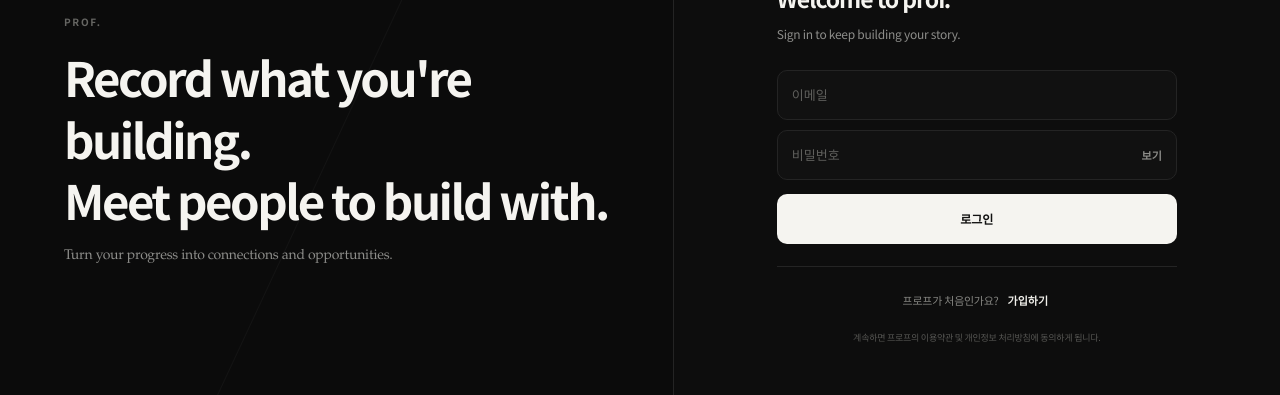
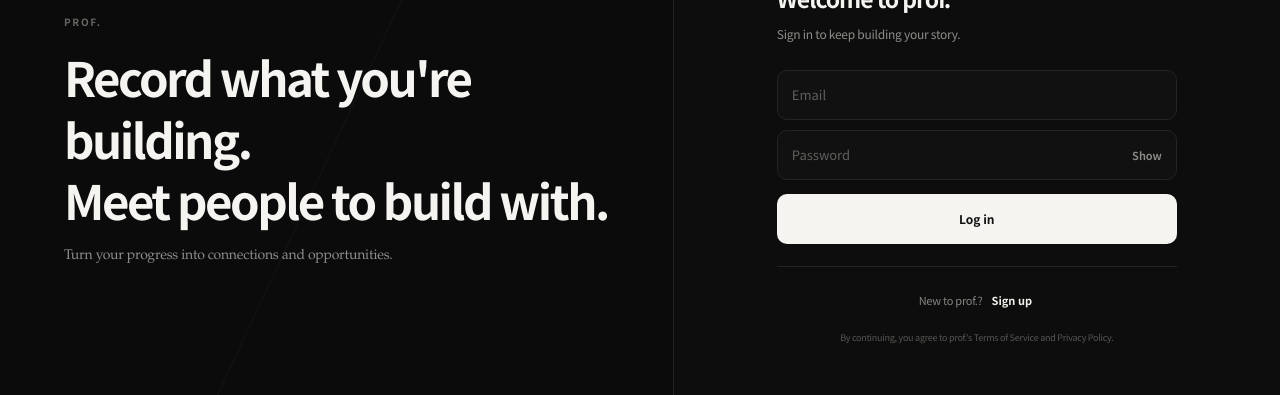
Before and after one commit to jangsang1214/gieoi_business_model, a Next.js app: page /login in a window 1280 px wide. Shown: the part 284-679 px from the top of the page. Built offline with nearby package versions, Linux system fonts and the light colour scheme; no server answers.

Commit message:
Translate authentication form, validation hints and sign-up confirmation

```diff
--- a/src/components/login-form.tsx
+++ b/src/components/login-form.tsx
@@ -3,17 +3,20 @@
 import { FormEvent, useState } from "react";
 import { useRouter } from "next/navigation";
 import { createClient } from "@/lib/supabase/client";
+import { messagesFor, type Locale } from "@/lib/i18n";
 
-function friendly(message: string) {
+function friendly(message: string, locale: Locale) {
+  const t = messagesFor(locale).auth;
   const text = message.toLowerCase();
-  if (text.includes("invalid login credentials")) return "이메일 또는 비밀번호를 다시 확인해주세요.";
-  if (text.includes("already registered")) return "이미 가입된 이메일입니다. 로그인으로 들어가주세요.";
-  if (text.includes("password")) return "비밀번호는 6자 이상으로 입력해주세요.";
-  if (text.includes("email")) return "사용할 수 있는 이메일 주소인지 확인해주세요.";
-  return "잠시 문제가 생겼습니다. 다시 시도해주세요.";
+  if (text.includes("invalid login credentials")) return t.invalid;
+  if (text.includes("already registered")) return t.registered;
+  if (text.includes("password")) return t.passwordError;
+  if (text.includes("email")) return t.emailError;
+  return t.generic;
 }
 
-export function LoginForm() {
+export function LoginForm({ locale }: { locale: Locale }) {
+  const t = messagesFor(locale).auth;
   const [mode, setMode] = useState<"login" | "signup">("login");
   const [loading, setLoading] = useState(false);
   const [showPassword, setShowPassword] = useState(false);
@@ -35,7 +38,7 @@ export function LoginForm() {
 
     if (mode === "login") {
       const { error } = await supabase.auth.signInWithPassword({ email, password });
-      if (error) setMsg(friendly(error.message));
+      if (error) setMsg(friendly(error.message, locale));
       else {
         router.replace("/");
         router.refresh();
@@ -46,13 +49,13 @@ export function LoginForm() {
         password,
         options: { data: { display_name: name } },
       });
-      if (error) setMsg(friendly(error.message));
+      if (error) setMsg(friendly(error.message, locale));
       else if (data.session) {
         router.replace("/");
         router.refresh();
       } else {
         setOk(true);
-        setMsg("확인 메일을 보냈습니다. 메일의 링크를 누르면 프로프가 시작됩니다.");
+        setMsg(t.confirmation);
       }
     }
 
@@ -70,18 +73,18 @@ export function LoginForm() {
       <form onSubmit={submit} className="auth-form">
         {mode === "signup" && (
           <label className="auth-field">
-            <span>이름</span>
-            <input name="name" required autoComplete="name" placeholder="이름" />
+            <span>{t.name}</span>
+            <input name="name" required autoComplete="name" placeholder={t.name} />
           </label>
         )}
 
         <label className="auth-field">
-          <span>이메일</span>
-          <input name="email" type="email" inputMode="email" autoComplete="email" required placeholder="이메일" />
+          <span>{t.email}</span>
+          <input name="email" type="email" inputMode="email" autoComplete="email" required placeholder={t.email} />
         </label>
 
         <label className="auth-field">
-          <span>비밀번호</span>
+          <span>{t.password}</span>
           <div className="auth-password">
             <input
               name="password"
@@ -89,10 +92,10 @@ export function LoginForm() {
               minLength={6}
               autoComplete={mode === "login" ? "current-password" : "new-password"}
               required
-              placeholder="비밀번호"
+              placeholder={t.password}
             />
-            <button type="button" onClick={() => setShowPassword(v => !v)} aria-label={showPassword ? "비밀번호 숨기기" : "비밀번호 보기"}>
-              {showPassword ? "숨기기" : "보기"}
+            <button type="button" onClick={() => setShowPassword(v => !v)} aria-label={showPassword ? t.hide : t.show}>
+              {showPassword ? t.hide : t.show}
             </button>
           </div>
         </label>
@@ -100,18 +103,18 @@ export function LoginForm() {
         {msg && <div className={ok ? "success auth-message" : "error auth-message"}>{msg}</div>}
 
         <button className="auth-submit" disabled={loading}>
-          {loading ? "확인 중..." : mode === "login" ? "로그인" : "계정 만들기"}
+          {loading ? t.loading : mode === "login" ? t.login : t.signup}
         </button>
       </form>
 
       <div className="auth-switch">
-        <span>{mode === "login" ? "프로프가 처음인가요?" : "이미 계정이 있나요?"}</span>
+        <span>{mode === "login" ? t.questionLogin : t.questionSignup}</span>
         <button type="button" onClick={() => changeMode(mode === "login" ? "signup" : "login")}>
-          {mode === "login" ? "가입하기" : "로그인"}
+          {mode === "login" ? t.join : t.login}
         </button>
       </div>
 
-      <p className="auth-footnote">계속하면 프로프의 이용약관 및 개인정보 처리방침에 동의하게 됩니다.</p>
+      <p className="auth-footnote">{t.footnote}</p>
     </div>
   );
 }
```
